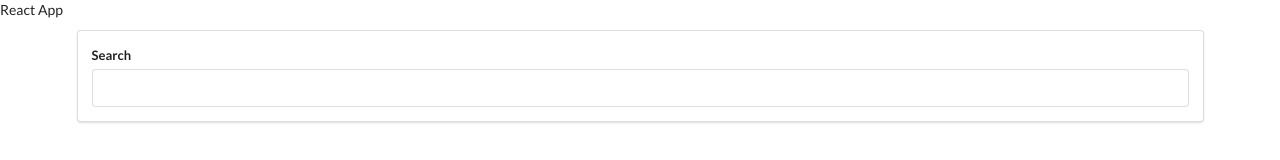
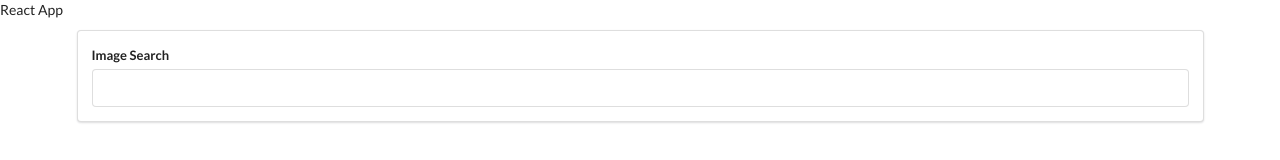
Before and after one commit to tiyarocks/ReactSearchEngine, a React (Create React App) app: page / in a window 1280 px wide. Shown: the top 160 px of the page. Built offline with nearby package versions, Linux system fonts and the light colour scheme.

Commit message:
Add files via upload
Stage 2 of development-uncontrolled to controlled search bar

```diff
--- a/src/components/SearchBar.js
+++ b/src/components/SearchBar.js
@@ -1,12 +1,18 @@
 import React from "react"
 class SearchBar extends React.Component{
+
+    state={term:""}
     render(){
         return(
             <div className="ui segment">
                 <form className="ui form">
                     <div className="field">
-                        <label>Search</label>
-                        <input type="text"/>
+                        <label>Image Search</label>
+                        <input
+                            type="text"
+                            value={this.state.term}
+                            onChange={e=>this.setState({term:e.target.value}) }
+                        />
                     </div>
                 </form>
             </div>
```
